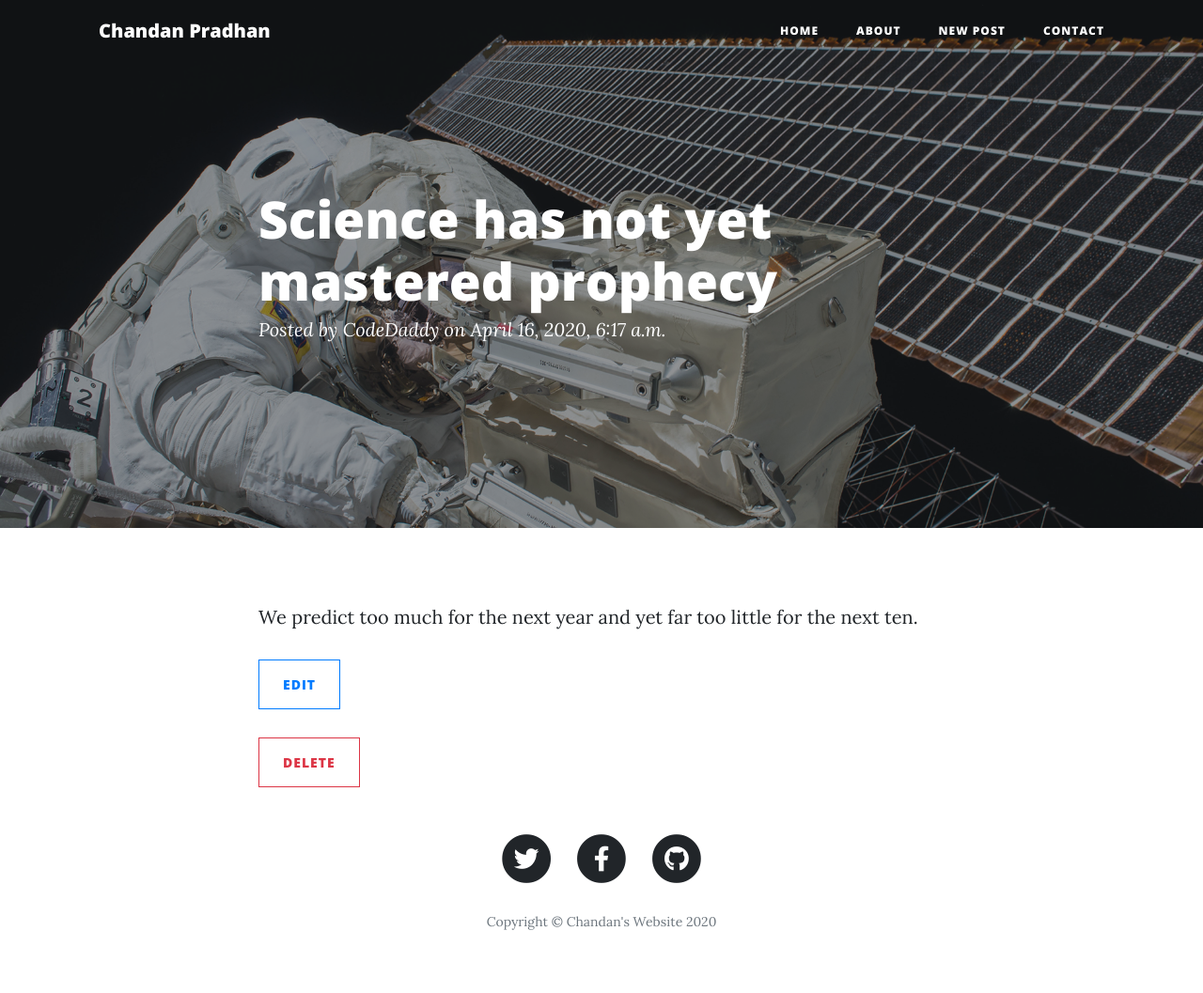
After one commit to Chandan-Pradhan/Blogging-application, a Django app: page /detail/1/ in a window 1280 px wide. The commit adds this page. Shown: the whole page at 94% size. Run offline with Django 3.2, Linux system fonts and the light colour scheme; data comes from the database, SQL or seed files in the repository; both versions use the stored data as it was after the commit; some libraries are stand-ins or nearby versions.

Commit message:
added some features

```diff
--- a/blogging/urls.py
+++ b/blogging/urls.py
@@ -7,5 +7,9 @@ urlpatterns = [
     path('post/', views.post, name='post'),
     path('contact/', views.contact, name='contact'),
     path('contact1/', views.contact1, name='contact1'),
-    path('about/', views.about, name='about')
+    path('about/', views.about, name='about'),
+    path('detail/<int:pk>/', views.Detail.as_view(), name='detail'),
+    path('delete/<int:todo_id>', views.delete, name='delete'),
+    path('update/<int:pk>', views.Update.as_view(), name='update'),
+    path('olderposts/', views.display_older_posts, name='older')
 ]
--- a/blogging/views.py
+++ b/blogging/views.py
@@ -2,11 +2,18 @@ from django.shortcuts import render
 from django.utils import timezone
 from .models import ToDo, Info
 from django.http import HttpResponseRedirect
+from django.views.generic import DetailView, UpdateView
+from django.urls import reverse_lazy
 
 
 def display(request):
-    todo_items = ToDo.objects.all().order_by("-added_date")
-    return render(request, 'index.html', {"todo_items": todo_items})
+    todo_items = list(ToDo.objects.all().order_by("-added_date"))
+    return render(request, 'index.html', {"todo_items": todo_items[0:3]})
+
+
+def display_older_posts(request):
+    todo_items = list(ToDo.objects.all().order_by("-added_date"))
+    return render(request, 'index.html', {"todo_items": todo_items[3:len(todo_items)]})
 
 
 def add_todo(request):
@@ -18,9 +25,9 @@ def add_todo(request):
     return HttpResponseRedirect("/")
 
 
-# def delete(request, todo_id):
-#     ToDo.objects.get(id=todo_id).delete()
-#     return HttpResponseRedirect("/")
+def delete(request, todo_id):
+    ToDo.objects.get(id=todo_id).delete()
+    return HttpResponseRedirect("/")
 
 
 def post(request):
@@ -42,3 +49,16 @@ def contact1(request):
 
 def about(request):
     return render(request, 'about.html')
+
+
+class Detail(DetailView):
+    model = ToDo
+    template_name = 'detail.html'
+    context_object_name = 'rex'
+
+
+class Update(UpdateView):
+    model = ToDo
+    template_name = 'update.html'
+    fields = ['text', 'description']
+    success_url = reverse_lazy('display')
--- a/templates/base.html
+++ b/templates/base.html
@@ -91,7 +91,7 @@
               </a>
             </li>
           </ul>
-          <p class="copyright text-muted">Copyright &copy; CodeDaddy's Website 2019</p>
+          <p class="copyright text-muted">Copyright &copy; Chandan's Website 2020</p>
         </div>
       </div>
     </div>
--- /dev/null
+++ b/templates/detail.html
@@ -0,0 +1,47 @@
+{% extends 'base.html' %}
+
+{% load static %}
+
+{% block content %}
+
+  <!-- Page Header -->
+  <header class="masthead" style="background-image: url('{% static 'img/post-bg.jpg'%}')">
+    <div class="overlay"></div>
+    <div class="container">
+      <div class="row">
+        <div class="col-lg-8 col-md-10 mx-auto">
+          <div class="post-heading">
+            <h1>{{rex.text}}</h1>
+            <span class="meta">Posted by
+              <a href="#">CodeDaddy</a>
+              on {{rex.added_date}}</span>
+          </div>
+        </div>
+      </div>
+    </div>
+  </header>
+
+<article>
+    <div class="container">
+      <div class="row">
+        <div class="col-lg-8 col-md-10 mx-auto">
+
+          <p>{{rex.description}}</p>
+
+          <form action="{% url 'update' rex.pk %}">
+             <button  type="submit" class="btn btn-outline-primary ">Edit</button>
+          </form>
+
+          <br>
+
+          <form action="{% url 'delete' rex.pk %}">
+             <button type="submit" class="btn btn-outline-danger">Delete</button>
+          </form>
+
+
+        </div>
+      </div>
+    </div>
+  </article>
+
+{% endblock content %}
--- a/templates/index.html
+++ b/templates/index.html
@@ -13,7 +13,7 @@
         <div class="col-lg-8 col-md-10 mx-auto">
           <div class="site-heading">
             <h1>Chandan's Blog</h1>
-            <span class="subheading">A Blogging Page By Chandan</span>
+            <span class="subheading">A Blogging Application By Chandan</span>
           </div>
         </div>
       </div>
@@ -26,7 +26,7 @@
       <div class="col-lg-8 col-md-10 mx-auto">
         <div class="post-preview">
           {% for x in todo_items %}
-          <a href="post.html">
+          <a href="{% url 'detail' x.pk %}">
             <h2 class="post-title">
               {{x.text}}
             </h2>
@@ -43,7 +43,7 @@
         </div>
         <!-- Pager -->
         <div class="clearfix">
-          <a class="btn btn-primary float-right" href="#">Older Posts &rarr;</a>
+          <a class="btn btn-primary float-right" href="{% url 'older' %}">Older Posts &rarr;</a>
         </div>
       </div>
     </div>
```
Also changed, not shown: templates/post.html (+4 -4 lines), templates/update.html (added, +54 -0 lines), db.sqlite3.
